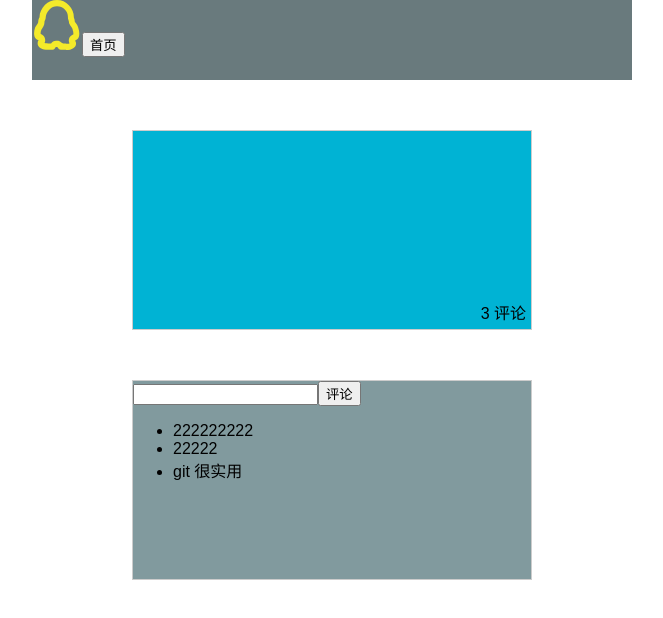
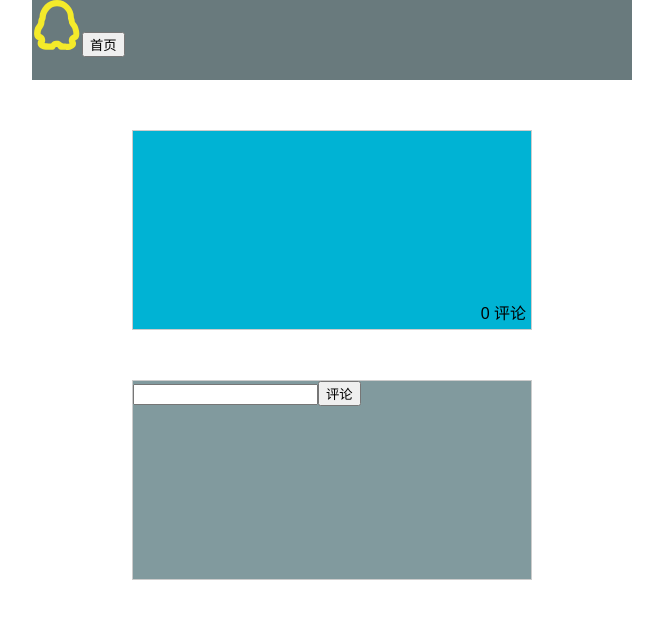
Before and after one commit to Sunny-zz/1712, a React (Create React App) app in the folder react/react-demo/: page /post/1 in a window 1280 px wide. Shown: the top 618 px of the page, without its empty margins (308-971 px from the left). Built offline with nearby package versions, Linux system fonts and the light colour scheme; data requests are answered from the project's data file.

Commit message:
deleteComment

```diff
--- a/react/react-demo/api/db.json
+++ b/react/react-demo/api/db.json
@@ -1,10 +1,5 @@
 {
   "comments": [
-    {
-      "id": 1,
-      "body": "git 很实用",
-      "postId": 1
-    },
     {
       "id": 2,
       "body": "react very nice",
@@ -24,16 +19,6 @@
       "body": "22222222222222",
       "postId": "3",
       "id": 5
-    },
-    {
-      "body": "22222",
-      "postId": "1",
-      "id": 6
-    },
-    {
-      "body": "222222222",
-      "postId": "1",
-      "id": 7
     }
   ],
   "posts": [
--- a/react/react-demo/src/Post.js
+++ b/react/react-demo/src/Post.js
@@ -27,6 +27,15 @@ class Post extends Component {
       })
     })
   }
+  deleteComment = id => {
+    const uri = `http://localhost:3008/comments/${id}`
+    const { comments } = this.state
+    axios.delete(uri).then(res => {
+      this.setState({
+        comments: [...comments].filter(t => t.id !== id)
+      })
+    })
+  }
   render() {
     // console.log(this.props.match.params.id)
     // console.log(this.props.location.state)
@@ -37,7 +46,11 @@ class Post extends Component {
     return (
       <div>
         <PostBody title={title} number={comments.length} />
-        <PostComments comments={comments} addComment={this.addComment} />
+        <PostComments
+          comments={comments}
+          addComment={this.addComment}
+          deleteComment={this.deleteComment}
+        />
       </div>
     )
   }
--- a/react/react-demo/src/PostComments.js
+++ b/react/react-demo/src/PostComments.js
@@ -23,9 +23,16 @@ class PostComments extends Component {
       })
     }
   }
+  deleteComment = id => {
+    this.props.deleteComment(id)
+  }
+  // react 事件传递参数 要将调用事件传递参数 写在一个 箭头函数内 当做事件函数
   render() {
     const commentsList = this.props.comments.map(comment => (
-      <li key={comment.id}>{comment.body}</li>
+      <li key={comment.id}>
+        {comment.body}
+        <button onClick={() => this.deleteComment(comment.id)}>删除</button>
+      </li>
     ))
     return (
       <Wrapper>
```
